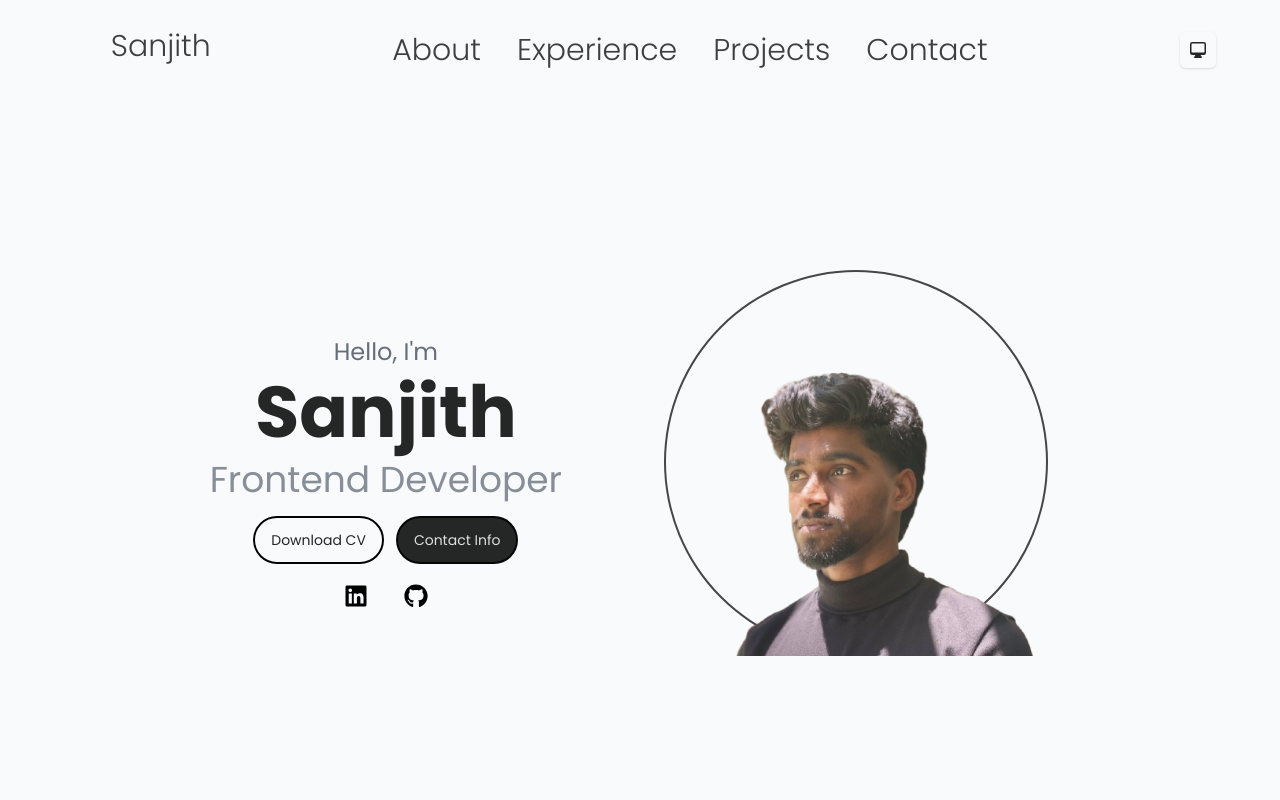
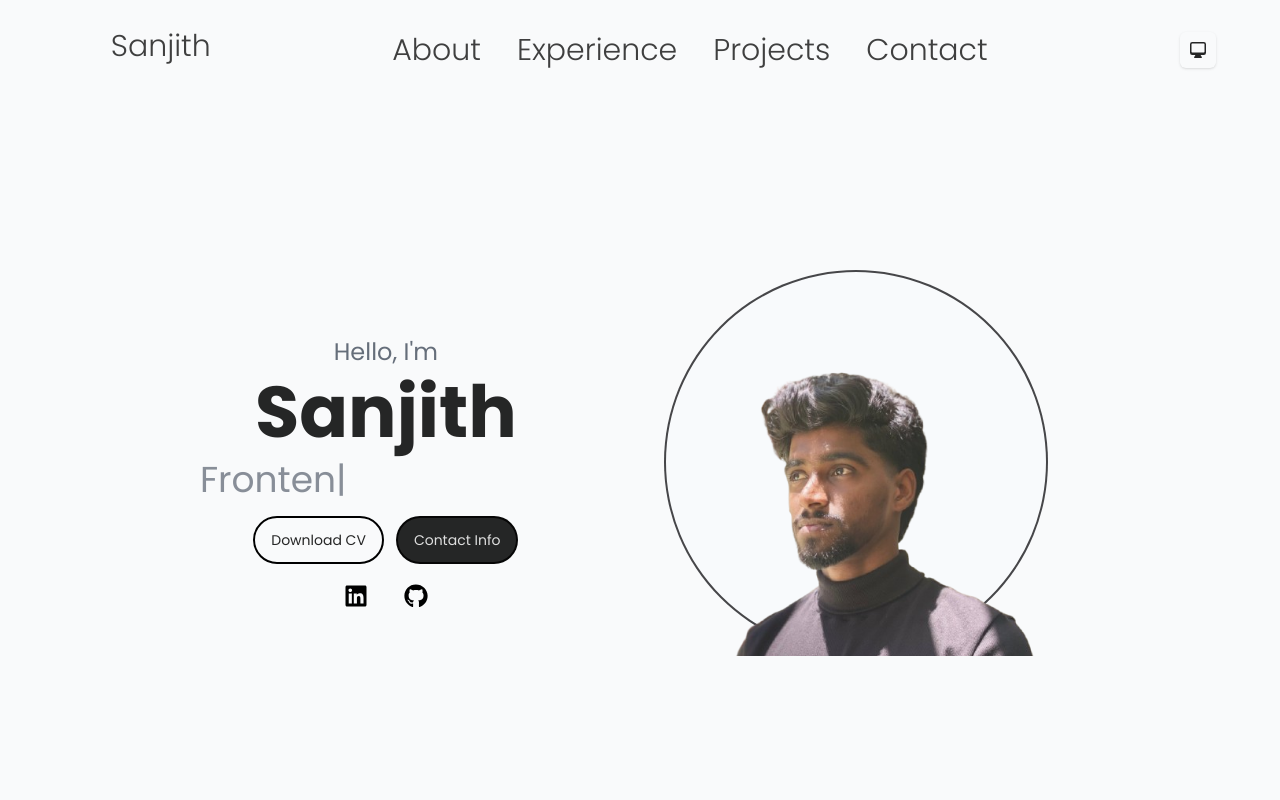
Before and after one commit to sanjithnagaraja/sanjith, a React (Vite) app: page / in a window 1280 px wide. Shown: the top 800 px of the page. Built offline with nearby package versions, Linux system fonts and the light colour scheme.

Commit message:
typeWritter in Home.jsx

```diff
--- a/package.json
+++ b/package.json
@@ -24,6 +24,7 @@
     "react-hot-toast": "^2.5.2",
     "react-icons": "^5.5.0",
     "react-scroll": "^1.9.3",
+    "react-typed": "^2.0.12",
     "tailwindcss": "^3.4.17"
   },
   "devDependencies": {
--- a/src/pages/Home.jsx
+++ b/src/pages/Home.jsx
@@ -7,6 +7,7 @@ import myPic from '../assets/my.png';
 // import linkedin1 from '../assets/icons/linkedin1.svg';
 import { FaLinkedin, FaGithub } from "react-icons/fa";
 import { Link } from 'react-scroll';
+import { ReactTyped } from "react-typed";
 
 
 function Home() {
@@ -21,7 +22,22 @@ function Home() {
             <div className="flex flex-col gap-2 text-center w-full p-2">
                 <p className=" text-xl md:text-2xl font-normal text-gray-600/85">Hello, I'm</p>
                 <p className="text-6xl md:text-7xl font-bold text-textBase/85">Sanjith</p>
-                <p className="pt-1  text-3xl md:text-4xl font-normal text-gray-600/65">Frontend Developer</p>
+                {/* Typewriter effect here */}
+            <p className="pt-1 text-3xl md:text-4xl font-normal text-gray-600/65 text-left md:pl-14 pl-24">
+  <ReactTyped
+    strings={[
+      "Full Stack Developer",
+      "Frontend Developer",
+    ]}
+    typeSpeed={90}
+    backSpeed={90}
+    backDelay={1500}
+    loop
+    showCursor={true} // keeps the blinking cursor at the end
+    cursorChar="|"   // optional: customize cursor
+  />
+</p>
+
             </div>
             <div className="flex flex-row gap-3 font-medium justify-center p-2">
             <a
--- a/tailwind.config.js
+++ b/tailwind.config.js
@@ -30,7 +30,7 @@ export default {
       },
       animation: {
         fadeIn: 'fadeIn 0.5s ease-in forwards',
-        fadeOut: 'fadeOut 0.5s ease-out forwards',
+        fadeOut: 'fadeOut 0.5s ease-out forwards', 'spin-slow': 'spin 10s linear infinite',
       },
       screens: {
                 'xs': '300px',  // Custom breakpoint for 300px+
```
Also changed, not shown: 1 other file (tests, documents, lock files or other folders).
